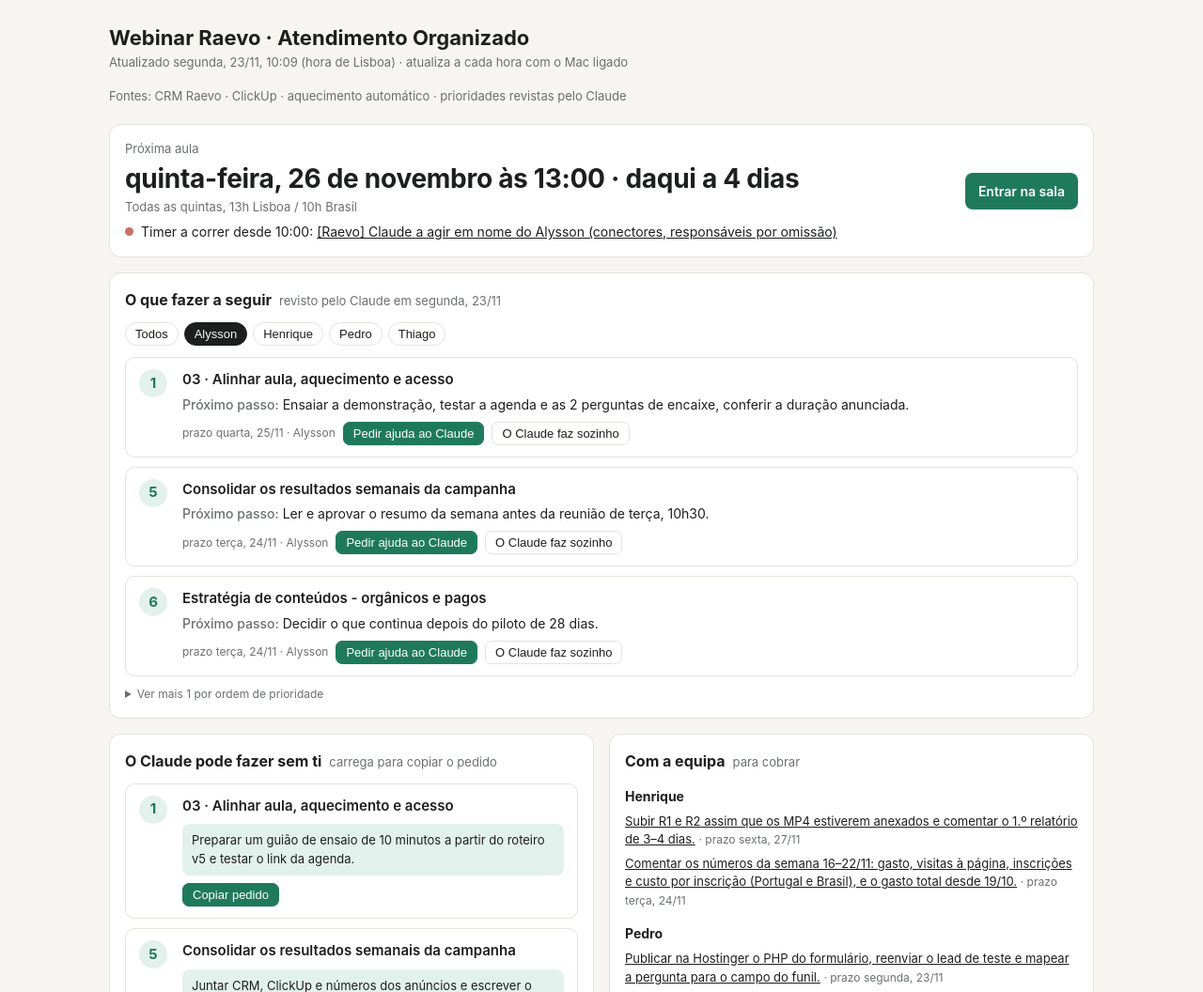
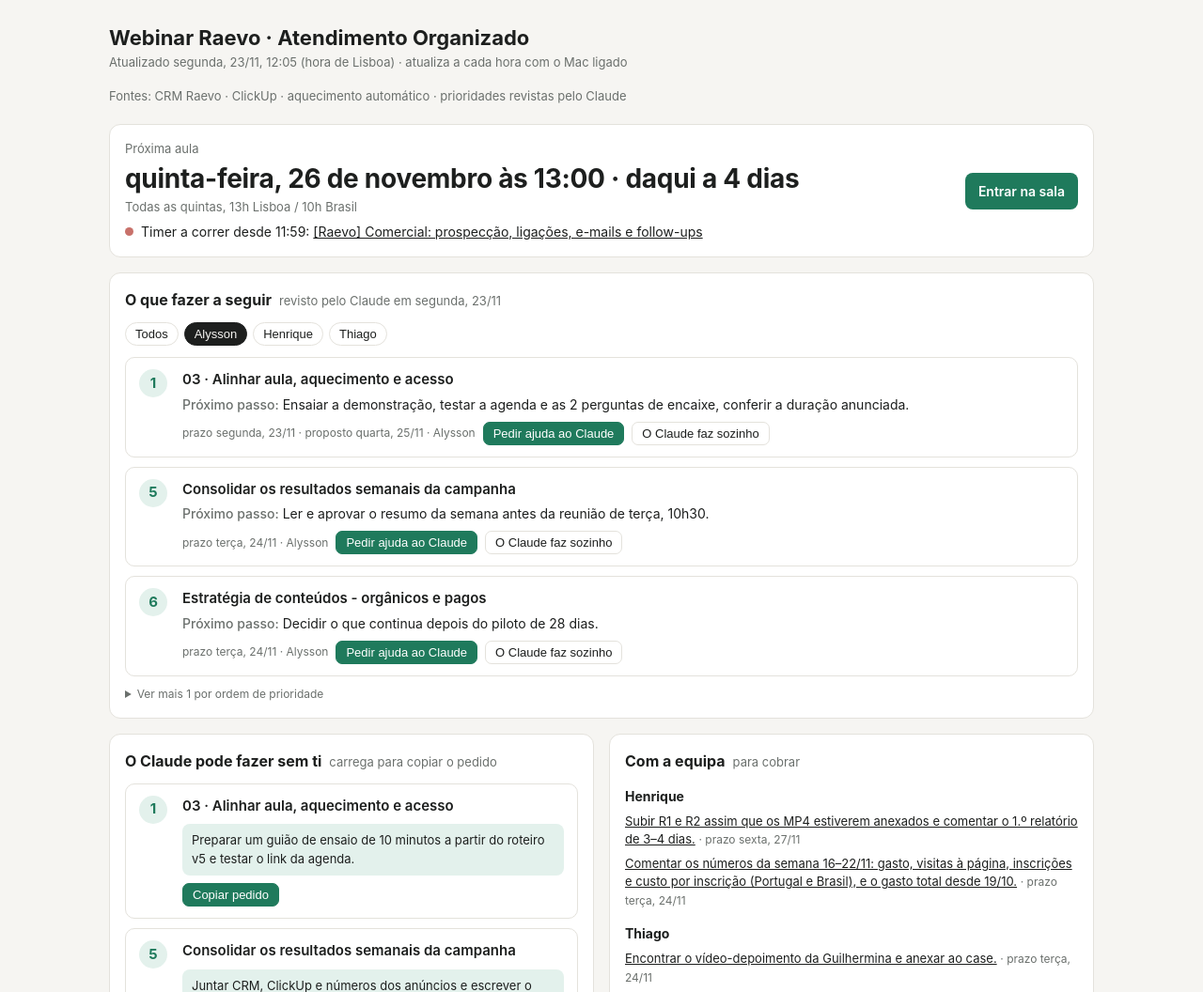
Before and after one commit to growbusinessteam/raevo-painel-webinar, a plain HTML site: page index.html in a window 1280 px wide. Shown: the top 1056 px of the page at 94% size. Drawn offline with Linux system fonts and the light colour scheme.

Commit message:
Atualiza dados 2026-11-23T12:05+00:00

```diff
--- a/data.json
+++ b/data.json
@@ -1,5 +1,5 @@
 {
- "gerado_em": "2026-11-23T10:09+00:00",
+ "gerado_em": "2026-11-23T12:05+00:00",
  "aula": {
   "proxima": "2026-11-26T13:00:00+00:00",
   "nota": "Todas as quintas, 13h Lisboa / 10h Brasil"
@@ -133,7 +133,7 @@
    "prazo": "2027-01-19",
    "lista": "Planejamento & Cronograma",
    "pai": null,
-   "atualizado": "2026-10-19T22:32:25.889000+01:00"
+   "atualizado": "2026-11-23T11:50:23.890000+00:00"
   },
   {
    "id": "123jpnbcxng",
@@ -190,25 +190,10 @@
    "responsaveis": [
     "Alysson Oliveira"
    ],
-   "prazo": "2026-11-27",
+   "prazo": "2026-11-25",
    "lista": "Planejamento & Cronograma",
    "pai": "[Raevo] Benchmark Hunter Growth e melhorias do webinar — Atendimento Organizado",
-   "atualizado": "2026-11-23T09:04:13.707000+00:00"
-  },
-  {
-   "id": "123jpnbf95r",
-   "nome": "[] 02 · Rever página de inscrição",
-   "url": "https://app.clickup.com/t/123jpnbf95r",
-   "estado": "pendente",
-   "status": "backlog",
-   "cor": "#87909e",
-   "responsaveis": [
-    "Alysson Oliveira"
-   ],
-   "prazo": null,
-   "lista": "Planejamento & Cronograma",
-   "pai": "[Raevo] Benchmark Hunter Growth e melhorias do webinar — Atendimento Organizado",
-   "atualizado": "2026-11-23T10:01:46.072000+00:00"
+   "atualizado": "2026-11-23T11:25:56.279000+00:00"
   },
   {
    "id": "123jpnbf95t",
@@ -220,26 +205,10 @@
    "responsaveis": [
     "Alysson Oliveira"
    ],
-   "prazo": "2026-11-25",
+   "prazo": "2026-11-23",
    "lista": "Planejamento & Cronograma",
    "pai": "[Raevo] Benchmark Hunter Growth e melhorias do webinar — Atendimento Organizado",
-   "atualizado": "2026-11-23T09:04:03.188000+00:00"
-  },
-  {
-   "id": "123jpnbf95u",
-   "nome": "[] Opcional · Assistir à aula da Hunter e dar feedback",
-   "url": "https://app.clickup.com/t/123jpnbf95u",
-   "estado": "pendente",
-   "status": "backlog",
-   "cor": "#87909e",
-   "responsaveis": [
-    "Thiago Viana",
-    "Pedro Raphael"
-   ],
-   "prazo": null,
-   "lista": "Planejamento & Cronograma",
-   "pai": "[Raevo] Benchmark Hunter Growth e melhorias do webinar — Atendimento Organizado",
-   "atualizado": "2026-11-23T09:34:23.207000+00:00"
+   "atualizado": "2026-11-23T11:25:56.279000+00:00"
   },
   {
    "id": "123jpnbf95v",
@@ -251,10 +220,10 @@
    "responsaveis": [
     "Alysson Oliveira"
    ],
-   "prazo": "2026-11-23",
+   "prazo": "2026-11-21",
    "lista": "Planejamento & Cronograma",
    "pai": "[Raevo] Benchmark Hunter Growth e melhorias do webinar — Atendimento Organizado",
-   "atualizado": "2026-11-23T08:36:35.836000+00:00"
+   "atualizado": "2026-11-23T11:25:56.279000+00:00"
   },
   {
    "id": "123jpnbfcdt",
@@ -305,16 +274,16 @@
    "id": "123jpnbeb5u",
    "nome": "[Raevo] Corrigir preenchimento dos campos personalizados pelos formulários do webinar",
    "url": "https://app.clickup.com/t/123jpnbeb5u",
-   "estado": "pendente",
-   "status": "backlog",
-   "cor": "#8a817c",
+   "estado": "feito",
+   "status": "descartados",
+   "cor": "#000000",
    "responsaveis": [
     "Pedro Raphael"
    ],
    "prazo": "2026-11-23",
    "lista": "Desenvolvimento & Melhorias Produtos/Serviços",
    "pai": null,
-   "atualizado": "2026-11-23T09:04:14.950000+00:00"
+   "atualizado": "2026-11-23T11:43:25.313000+00:00"
   },
   {
    "id": "123jpnbcxn6",
@@ -376,7 +345,7 @@
    "prazo": "2026-10-16",
    "lista": "Scripts & Playbooks",
    "pai": null,
-   "atualizado": "2026-11-23T09:34:46.684000+00:00"
+   "atualizado": "2026-11-23T11:46:46.852000+00:00"
   },
   {
    "id": "123jpnbe833",
@@ -584,13 +553,6 @@
   "pausado": false,
   "mensagens": [
    {
-    "id": "GS1",
-    "quando": "2026-11-20T12:00:00+00:00",
-    "estado": "não saiu",
-    "texto": "*Para quem não conseguiu estar ontem* 👇\n\nNa aula mostrei as 3 passagens onde a clínica perde pacientes sem dar por isso:\n\n1. Primeira resposta: a mensagem chega e ninguém sabe se ainda está à espera\n2. Continuidade: a conversa fica sem dono e sem próximo passo\n3. Retomada: a pessoa diz \"vou pensar\" e ninguém volta a falar com ela\n\nSe quiserem ver em qual delas a vossa clínica está a perder mais, marquem aqui uma análise individual, sem custo:\nhttps://calendar.app.google/YFMYeedXmhQ6qmNFA",
-    "imagens": 0
-   },
-   {
     "id": "GSa1",
     "quando": "2026-11-21T11:00:00+00:00",
     "estado": "não saiu",
@@ -734,8 +696,49 @@
   ]
  },
  "timer": {
-  "id": "123jpnbfhr3",
-  "nome": "[Raevo] Claude a agir em nome do Alysson (conectores, responsáveis por omissão)",
-  "desde": "2026-11-23T10:00+00:00"
+  "id": "123jpnbf8jp",
+  "nome": "[Raevo] Comercial: prospecção, ligações, e-mails e follow-ups",
+  "desde": "2026-11-23T11:59+00:00"
+ },
+ "convites": {
+  "lista": 241,
+  "enviados": 0,
+  "sim": 0,
+  "nao": 0,
+  "outras_respostas": 0,
+  "sem_resposta": 0,
+  "a_aguardar": 0,
+  "grupos": {
+   "reativacao": {
+    "total": 4,
+    "enviados": 0,
+    "sim": 0,
+    "responderam": 0
+   },
+   "ebook-decisor": {
+    "total": 23,
+    "enviados": 0,
+    "sim": 0,
+    "responderam": 0
+   },
+   "meta": {
+    "total": 18,
+    "enviados": 0,
+    "sim": 0,
+    "responderam": 0
+   },
+   "ebook": {
+    "total": 66,
+    "enviados": 0,
+    "sim": 0,
+    "responderam": 0
+   },
+   "ebook-profissional": {
+    "total": 130,
+    "enviados": 0,
+    "sim": 0,
+    "responderam": 0
+   }
+  }
  }
 }
--- a/index.html
+++ b/index.html
@@ -116,6 +116,11 @@ details.m pre{white-space:pre-wrap;font:13px/1.45 inherit;margin:8px 0 2px;color
       <div class="msgs" id="aq"></div>
     </section>
 
+    <section class="card c12">
+      <h2>Convites da rede <small>e-book, anúncios antigos e conversas de outubro · 45 por dia</small></h2>
+      <div id="conv"></div>
+    </section>
+
     <section class="card c6">
       <h2>Links</h2>
       <div class="links" id="links"></div>
@@ -210,6 +215,10 @@ function render(){
     let dia='';document.getElementById('aq').innerHTML=A.mensagens.map(m=>{const d=new Date(m.quando).toLocaleDateString('sv-SE',{timeZone:'Europe/Lisbon'});
       const cab=d!==dia?`<div class="dia ${d===hoje?'hoje':''}">${d===hoje?'Hoje · ':''}${esc(fmtD(m.quando,{weekday:'long',day:'numeric',month:'short'}))}</div>`:'';dia=d;
       return cab+`<details class="m ${m.estado!=='agendada'?'passado':''}"><summary><span class="pill ${cls[m.estado]}">${esc(m.estado)}</span><b>${esc(m.id)}</b><span class="meta">${fmtD(m.quando,{hour:'2-digit',minute:'2-digit'})}${m.imagens?' · '+m.imagens+(m.imagens>1?' imagens':' imagem'):''}</span></summary><pre>${esc(m.texto)}</pre></details>`}).join('')||'<p class="empty">Nada nesta janela.</p>';}
+  const C=D.convites; if(C){const pc=(a,b)=>b?Math.round(a/b*100)+'%':'—';
+    const resp=C.sim+C.nao+C.outras_respostas;
+    document.getElementById('conv').innerHTML=`<div class="chips" style="gap:16px">${[['Na lista',C.lista],['Enviados',C.enviados],['Responderam',resp+' ('+pc(resp,C.enviados)+')'],['Disseram sim',C.sim+' ('+pc(C.sim,C.enviados)+')'],['Não',C.nao],['À espera',C.a_aguardar],['Sem resposta',C.sem_resposta]].map(([a,b])=>`<div><div class="meta">${a}</div><div style="font-size:20px;font-weight:650">${b}</div></div>`).join('')}</div>`+
+     `<ul class="t">${Object.entries(C.grupos).map(([g,v])=>`<li><span class="pill p-pend">${esc(g)}</span><div>${v.enviados} de ${v.total} enviados · ${v.responderam} responderam · ${v.sim} sim</div><div class="meta">${pc(v.sim,v.enviados)} sim</div></li>`).join('')}</ul>`;}
   let g='';document.getElementById('links').innerHTML=D.links.map(l=>(l.grupo!==g?`<div class="lg">${esc(g=l.grupo)}</div>`:'')+`<a href="${esc(l.url)}" target="_blank" rel="noopener">${esc(l.nome)} ↗</a>`).join('');
   document.getElementById('docs').innerHTML=D.documentos.map(d=>`<a href="${/\.md$/.test(d.caminho)?'ver.html?f='+encodeURIComponent(d.caminho):esc(d.caminho)}" target="_blank" rel="noopener">${esc(d.nome)} ↗</a>`).join('');
 }
```
Also changed, not shown: 1 other file.
